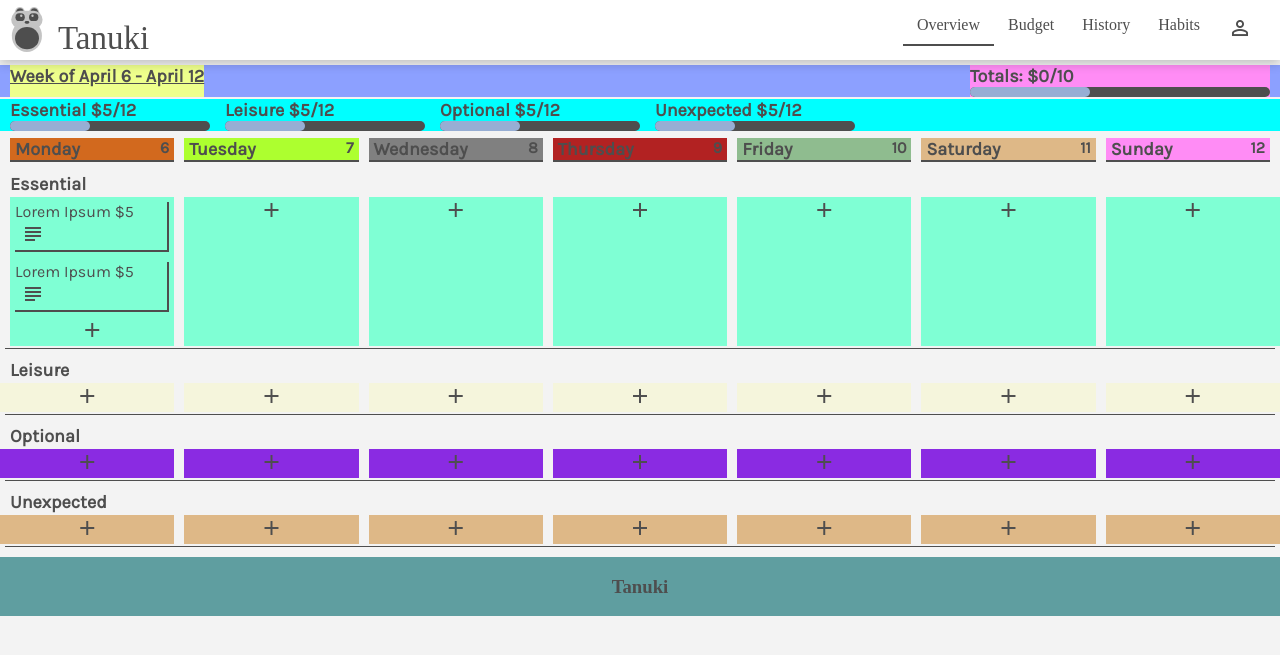
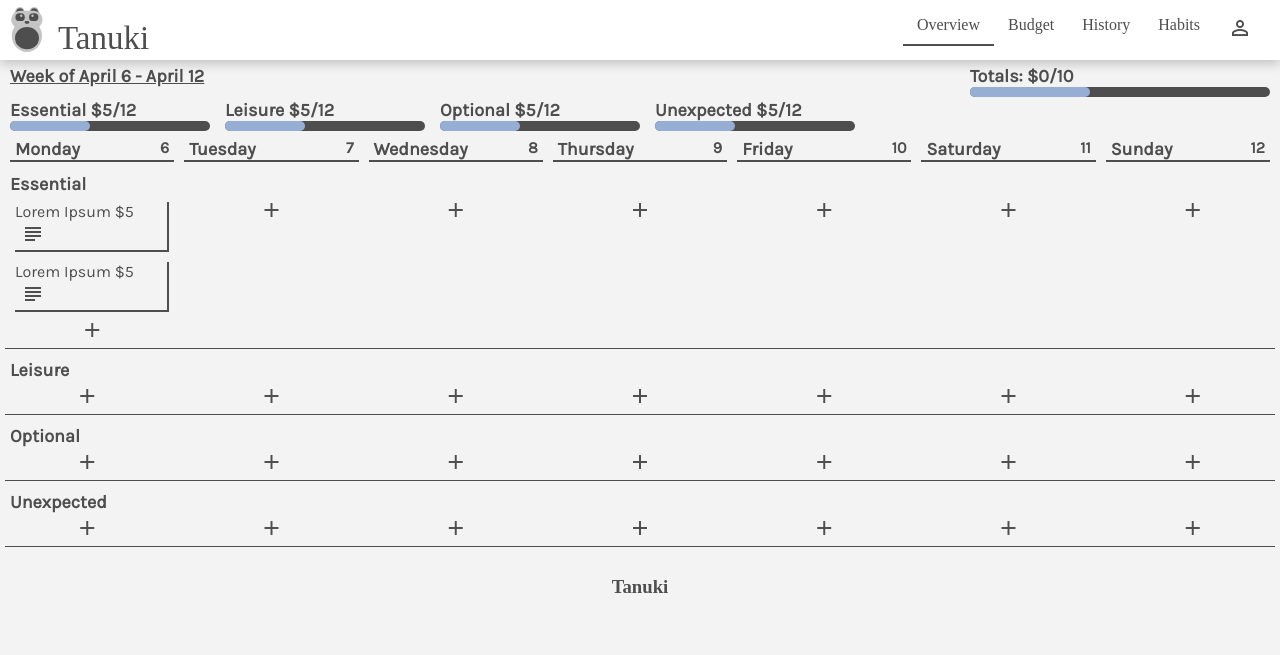
Before and after one commit to pabsromo/capstone2020, a Django app: page /overview/ in a window 1280 px wide. Shown: the top 655 px of the page. Run offline with Django 3.2, Linux system fonts and the light colour scheme.

Commit message:
adding transparencies

```diff
--- a/tanuki/login/static/static_dirs/js/overview.js
+++ b/tanuki/login/static/static_dirs/js/overview.js
@@ -33,7 +33,6 @@ function colorOn() {
     document.getElementById("wednesday").style.backgroundColor = "gray";
     document.getElementById("tuesday").style.backgroundColor = "greenyellow";
     document.getElementById("monday").style.backgroundColor = "chocolate";
-    //document.getElementById("weekday").style.backgroundColor = "chartreuse";
     document.getElementById("unx7").style.backgroundColor = "burlywood";
     document.getElementById("unx6").style.backgroundColor = "burlywood";
     document.getElementById("unx5").style.backgroundColor = "burlywood";
@@ -78,7 +77,6 @@ function colorOff() {
     document.getElementById("wednesday").style.backgroundColor = "transparent";
     document.getElementById("tuesday").style.backgroundColor = "transparent";
     document.getElementById("monday").style.backgroundColor = "transparent";
-    //document.getElementById("weekday").style.backgroundColor = "transparent";
     document.getElementById("unx7").style.backgroundColor = "transparent";
     document.getElementById("unx6").style.backgroundColor = "transparent";
     document.getElementById("unx5").style.backgroundColor = "transparent";
--- a/tanuki/login/static/static_dirs/styles/overview.css
+++ b/tanuki/login/static/static_dirs/styles/overview.css
@@ -132,7 +132,7 @@ p {
 
 .week_total {
     grid-area: wkt;
-    background-color: #8ca0ff;
+    background-color: transparent;
     display: flex;
     flex-direction: row;
     justify-content: space-between;
@@ -142,13 +142,13 @@ p {
 }
 
 #week {
-    background-color: #eeff8c;
+    background-color: transparent;
     text-decoration: underline;
     text-decoration-color: #4e4e4e;
 }
 
 #total {
-    background-color: #ff8cf5;
+    background-color: transparent;
 }
 
 #prog_out_tot {
@@ -168,7 +168,7 @@ p {
 
 #cat_totals {
     grid-area: cat;
-    background-color: aqua;
+    background-color: transparent;
     display: flex;
     flex-direction: row;
     margin-bottom: 5px;
@@ -239,7 +239,7 @@ p {
 
 #ess1 {
     grid-area: ess1;
-    background-color: aquamarine;
+    background-color: transparent;
     display: grid;
     margin-left: 10px;
 }
@@ -248,194 +248,194 @@ p {
     grid-area: ess2;
     display: flex;
     flex-direction: column;
-    background-color: aquamarine;
+    background-color: transparent;
 }
 
 #ess3 {
     grid-area: ess3;
     display: flex;
     flex-direction: column;
-    background-color: aquamarine;
+    background-color: transparent;
 }
 
 #ess4 {
     grid-area: ess4;
     display: flex;
     flex-direction: column;
-    background-color: aquamarine;
+    background-color: transparent;
 }
 
 #ess5 {
     grid-area: ess5;
     display: flex;
     flex-direction: column;
-    background-color: aquamarine;
+    background-color: transparent;
 }
 
 #ess6 {
     grid-area: ess6;
     display: flex;
     flex-direction: column;
-    background-color: aquamarine;
+    background-color: transparent;
 }
 
 #ess7 {
     grid-area: ess7;
     display: flex;
     flex-direction: column;
-    background-color: aquamarine;
+    background-color: transparent;
 }
 
 #lei1 {
     grid-area: lei1;
     display: flex;
     flex-direction: column;
-    background-color: beige;
+    background-color: transparent;
 }
 
 #lei2 {
     grid-area: lei2;
     display: flex;
     flex-direction: column;
-    background-color: beige;
+    background-color: transparent;
 }
 
 #lei3 {
     grid-area: lei3;
     display: flex;
     flex-direction: column;
-    background-color: beige;
+    background-color: transparent;
 }
 
 #lei4 {
     grid-area: lei4;
     display: flex;
     flex-direction: column;
-    background-color: beige;
+    background-color: transparent;
 }
 
 #lei5 {
     grid-area: lei5;
     display: flex;
     flex-direction: column;
-    background-color: beige;
+    background-color: transparent;
 }
 
 #lei6 {
     grid-area: lei6;
     display: flex;
     flex-direction: column;
-    background-color: beige;
+    background-color: transparent;
 }
 
 #lei7 {
     grid-area: lei7;
     display: flex;
     flex-direction: column;
-    background-color: beige;
+    background-color: transparent;
 }
 
 #opt1 {
     grid-area: opt1;
     display: flex;
     flex-direction: column;
-    background-color: blueviolet;
+    background-color: transparent;
 }
 
 #opt2 {
     grid-area: opt2;
     display: flex;
     flex-direction: column;
-    background-color: blueviolet;
+    background-color: transparent;
 }
 
 #opt3 {
     grid-area: opt3;
     display: flex;
     flex-direction: column;
-    background-color: blueviolet;
+    background-color: transparent;
 }
 
 #opt4 {
     grid-area: opt4;
     display: flex;
     flex-direction: column;
-    background-color: blueviolet;
+    background-color: transparent;
 }
 
 #opt5 {
     grid-area: opt5;
     display: flex;
     flex-direction: column;
-    background-color: blueviolet;
+    background-color: transparent;
 }
 
 #opt6 {
     grid-area: opt6;
     display: flex;
     flex-direction: column;
-    background-color: blueviolet;
+    background-color: transparent;
 }
 
 #opt7 {
     grid-area: opt7;
     display: flex;
     flex-direction: column;
-    background-color: blueviolet;
+    background-color: transparent;
 }
 
 #unx1 {
     grid-area: unx1;
     display: flex;
     flex-direction: column;
-    background-color: burlywood;
+    background-color: transparent;
 }
 
 #unx2 {
     grid-area: unx2;
     display: flex;
     flex-direction: column;
-    background-color: burlywood;
+    background-color: transparent;
 }
 
 #unx3 {
     grid-area: unx3;
     display: flex;
     flex-direction: column;
-    background-color: burlywood;
+    background-color: transparent;
 }
 
 #unx4 {
     grid-area: unx4;
     display: flex;
     flex-direction: column;
-    background-color: burlywood;
+    background-color: transparent;
 }
 
 #unx5 {
     grid-area: unx5;
     display: flex;
     flex-direction: column;
-    background-color: burlywood;
+    background-color: transparent;
 }
 
 #unx6 {
     grid-area: unx6;
     display: flex;
     flex-direction: column;
-    background-color: burlywood;
+    background-color: transparent;
 }
 
 #unx7 {
     grid-area: unx7;
     display: flex;
     flex-direction: column;
-    background-color: burlywood;
+    background-color: transparent;
 }
 
 #weekday {
     grid-area: mon / sun;
-    background-color: chartreuse;
+    background-color: transparent;
     display: flex;
     flex-direction: row;
 }
@@ -445,7 +445,7 @@ p {
     display: flex;
     flex-direction: row;
     justify-content: space-between;
-    background-color: chocolate;
+    background-color: transparent;
     box-shadow: 0 2px 0 #4e4e4e;
     margin-left: 10px;
     padding-right: 5px;
@@ -457,7 +457,7 @@ p {
     display: flex;
     flex-direction: row;
     justify-content: space-between;
-    background-color: greenyellow;
+    background-color: transparent;
     box-shadow: 0 2px 0 #4e4e4e;
     padding-right: 5px;
     padding-left: 5px;
@@ -468,7 +468,7 @@ p {
     display: flex;
     flex-direction: row;
     justify-content: space-between;
-    background-color: gray;
+    background-color: transparent;
     box-shadow: 0 2px 0 #4e4e4e;
     padding-right: 5px;
     padding-left: 5px;
@@ -479,7 +479,7 @@ p {
     display: flex;
     flex-direction: row;
     justify-content: space-between;
-    background-color: firebrick;
+    background-color: transparent;
     box-shadow: 0 2px 0 #4e4e4e;
     padding-right: 5px;
     padding-left: 5px;
@@ -490,7 +490,7 @@ p {
     display: flex;
     flex-direction: row;
     justify-content: space-between;
-    background-color: darkseagreen;
+    background-color: transparent;
     box-shadow: 0 2px 0 #4e4e4e;
     padding-right: 5px;
     padding-left: 5px;
@@ -501,7 +501,7 @@ p {
     display: flex;
     flex-direction: row;
     justify-content: space-between;
-    background-color: burlywood;
+    background-color: transparent;
     box-shadow: 0 2px 0 #4e4e4e;
     padding-right: 5px;
     padding-left: 5px;
@@ -512,7 +512,7 @@ p {
     display: flex;
     flex-direction: row;
     justify-content: space-between;
-    background-color: #ff8cf5;
+    background-color: transparent;
     box-shadow: 0 2px 0 #4e4e4e;
     margin-right: 10px;
     padding-right: 5px;
@@ -521,7 +521,7 @@ p {
 
 #footer {
     grid-area: ftr;
-    background-color: cadetblue;
+    background-color: transparent;
     font-family: MV Boli;
     color: #4e4e4e;
     display: flex;
```
